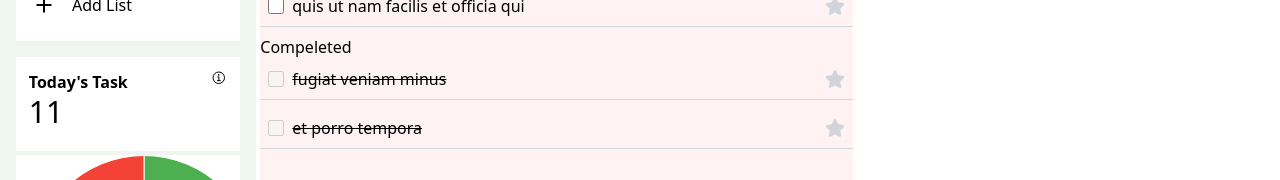
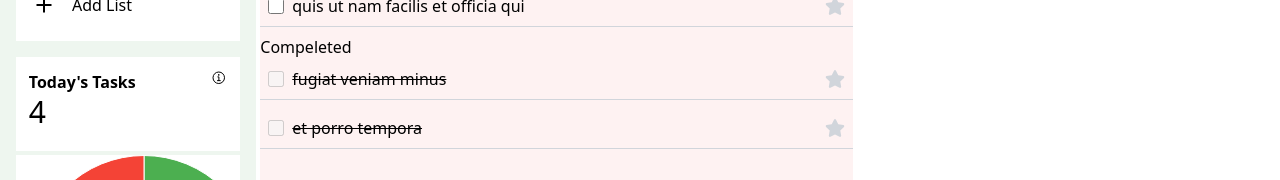
Before and after one commit to shadabBhai/quadbtech, a React (Vite) app: page / in a window 1280 px wide. Shown: the part 463-643 px from the top of the page. Built offline with nearby package versions, Linux system fonts and the light colour scheme.

Commit message:
today's task

```diff
--- a/src/components/Profile.jsx
+++ b/src/components/Profile.jsx
@@ -7,11 +7,15 @@ import { TbChecklist } from "react-icons/tb";
 import { IoMdAdd } from "react-icons/io";
 import { IoInformationCircleOutline } from "react-icons/io5";
 import CircularGraph from "./CircularGraph";
+import { useSelector } from "react-redux";
 
 
 
 
 const Profile = () => {
+    const pendingLength = (useSelector(state => state.todo.todos)).length;
+    const compeletedLength = (useSelector(state => state.compeleted)).length
+    const totalTask = pendingLength + compeletedLength
     return (
         <div className="mt-[10vh] w-[20vw] h-[83vh] bg-[#EEF6EF] p-4">
             <div >
@@ -59,10 +63,10 @@ const Profile = () => {
                 <div className="mt-[2vh]">
                     <div className="p-[1vw] bg-white">
                         <div className=" flex  justify-between ">
-                            <div className="text-md font-bold">Today's Task</div>
+                            <div className="text-md font-bold">Today's Tasks</div>
                             <h3 className="text-1xl font-bold cursor-pointer"><IoInformationCircleOutline /></h3>
                         </div>
-                        <div className="text-3xl mb-2">11</div>
+                        <div className="text-3xl mb-2">{totalTask}</div>
                     </div>
                     <div className="mt-1 bg-white ">
                         <div className="lex justify-center items-center ">
```
